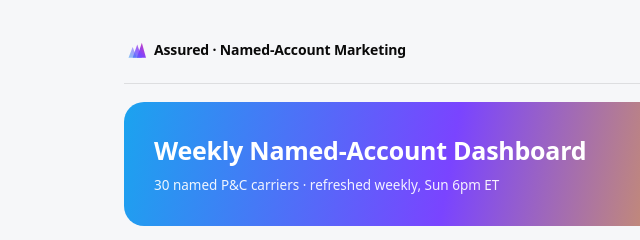
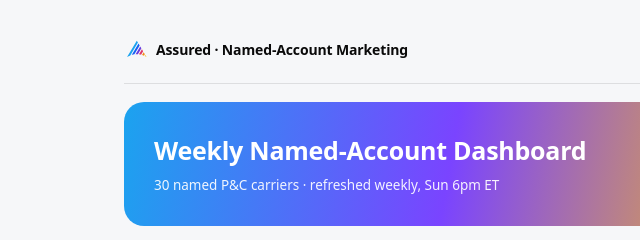
Before and after one commit to kellyjavanmardi/assured-named-account-system, a website: page index.html in a window 1280 px wide. Shown: the top 240 px of the page, 0-640 px from the left. Drawn offline with Linux system fonts and the light colour scheme.

Commit message:
Replace placeholder logo mark with the real Assured logo
Swapped the generic gradient-triangle placeholder for the actual
Assured mark (assured-logo-vertical.svg), cropped to just the icon
portion so it drops into the existing horizontal brand lockup.

```diff
--- a/index.html
+++ b/index.html
@@ -53,7 +53,7 @@
     padding: 4px 2px 16px; flex-wrap: wrap; border-bottom: 1px solid var(--border); margin-bottom: 18px;
   }
   .brand-row { display: flex; align-items: center; gap: 8px; }
-  .logo-mark { width: 20px; height: 17px; flex-shrink: 0; }
+  .logo-mark { width: 22px; height: 18px; flex-shrink: 0; }
   .wordmark { font-size: 14px; font-weight: 700; color: var(--ink-primary); letter-spacing: -0.01em; }
   .top-meta { text-align: right; font-size: 12px; color: var(--ink-muted); }
   .top-meta strong { color: var(--ink-secondary); font-weight: 600; }
@@ -285,7 +285,7 @@
     padding: 4px 2px 16px; flex-wrap: wrap; border-bottom: 1px solid var(--border); margin-bottom: 18px;
   }
   .brand-row { display: flex; align-items: center; gap: 8px; }
-  .logo-mark { width: 20px; height: 17px; flex-shrink: 0; }
+  .logo-mark { width: 22px; height: 18px; flex-shrink: 0; }
   .wordmark { font-size: 14px; font-weight: 700; color: var(--ink-primary); letter-spacing: -0.01em; }
   .top-meta { text-align: right; font-size: 12px; color: var(--ink-muted); }
   .top-meta strong { color: var(--ink-secondary); font-weight: 600; }
@@ -377,17 +377,13 @@
 <div class="app">
   <div class="nav-strip">
     <div class="brand-row">
-      <svg class="logo-mark" viewBox="0 0 48 40" xmlns="http://www.w3.org/2000/svg">
-        <defs>
-          <linearGradient id="assuredGrad" x1="0" y1="40" x2="48" y2="0" gradientUnits="userSpaceOnUse">
-            <stop offset="0%" stop-color="#1ba3ef"/>
-            <stop offset="50%" stop-color="#7a44ff"/>
-            <stop offset="100%" stop-color="#e438aa"/>
-          </linearGradient>
-        </defs>
-        <polygon points="6,40 16,14 26,40" fill="url(#assuredGrad)" opacity="0.55"/>
-        <polygon points="16,40 27,8 38,40" fill="url(#assuredGrad)" opacity="0.8"/>
-        <polygon points="26,40 38,4 48,40" fill="url(#assuredGrad)"/>
+      <svg class="logo-mark" viewBox="14 0 44 36" xmlns="http://www.w3.org/2000/svg">
+        <path fill-rule="evenodd" clip-rule="evenodd" d="M37.81 28.4342L44.7767 16.7099L42.4817 12.8476L33.2141 28.4411C34.744 28.333 36.2798 28.3307 37.81 28.4342Z" fill="#6B3CDD"/>
+        <path fill-rule="evenodd" clip-rule="evenodd" d="M44.0922 29.449L48.2194 22.5038L45.9244 18.6415L39.9766 28.6501C41.364 28.8346 42.7384 29.1014 44.0922 29.449Z" fill="#DB376A"/>
+        <path fill-rule="evenodd" clip-rule="evenodd" d="M49.8149 31.4082L51.6632 28.2972L49.3681 24.4349L46.0548 30.0104C47.3316 30.4144 48.5866 30.8809 49.8149 31.4082Z" fill="#F48A16"/>
+        <path fill-rule="evenodd" clip-rule="evenodd" d="M55.1059 34.0914L52.8121 30.2291L51.6228 32.2277C52.7838 32.7882 53.9451 33.4086 55.1065 34.0889L55.1059 34.0914Z" fill="#F7BD15"/>
+        <path fill-rule="evenodd" clip-rule="evenodd" d="M30.7627 28.7075L41.3346 10.9162L39.039 7.05386L25.461 29.9017C27.1935 29.37 28.9661 28.9707 30.7627 28.7075Z" fill="#1660F4"/>
+        <path fill-rule="evenodd" clip-rule="evenodd" d="M22.5645 30.911L37.8904 5.12208L35.5947 1.25977L16.1229 34.0251L16.0837 34.0913L16.148 34.0532C18.197 32.8424 20.3419 31.7921 22.5625 30.9122L22.5645 30.911Z" fill="#1BA3EF"/>
       </svg>
       <span class="wordmark">Assured · Named-Account Marketing</span>
     </div>
```
Also changed, not shown: agent-architecture.html (+8 -12 lines), assured-system.html (+9 -13 lines), dashboard.html (+8 -12 lines).
